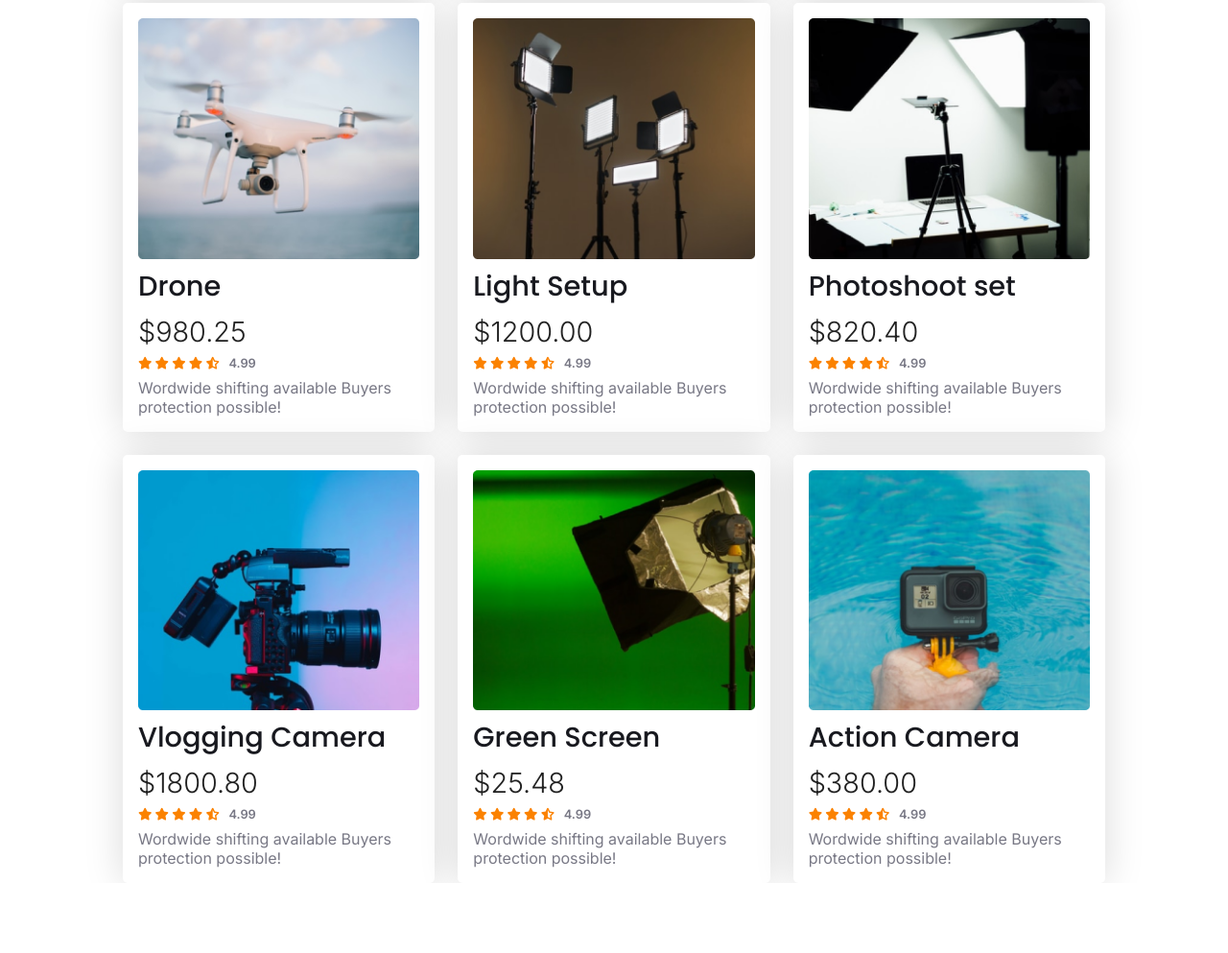
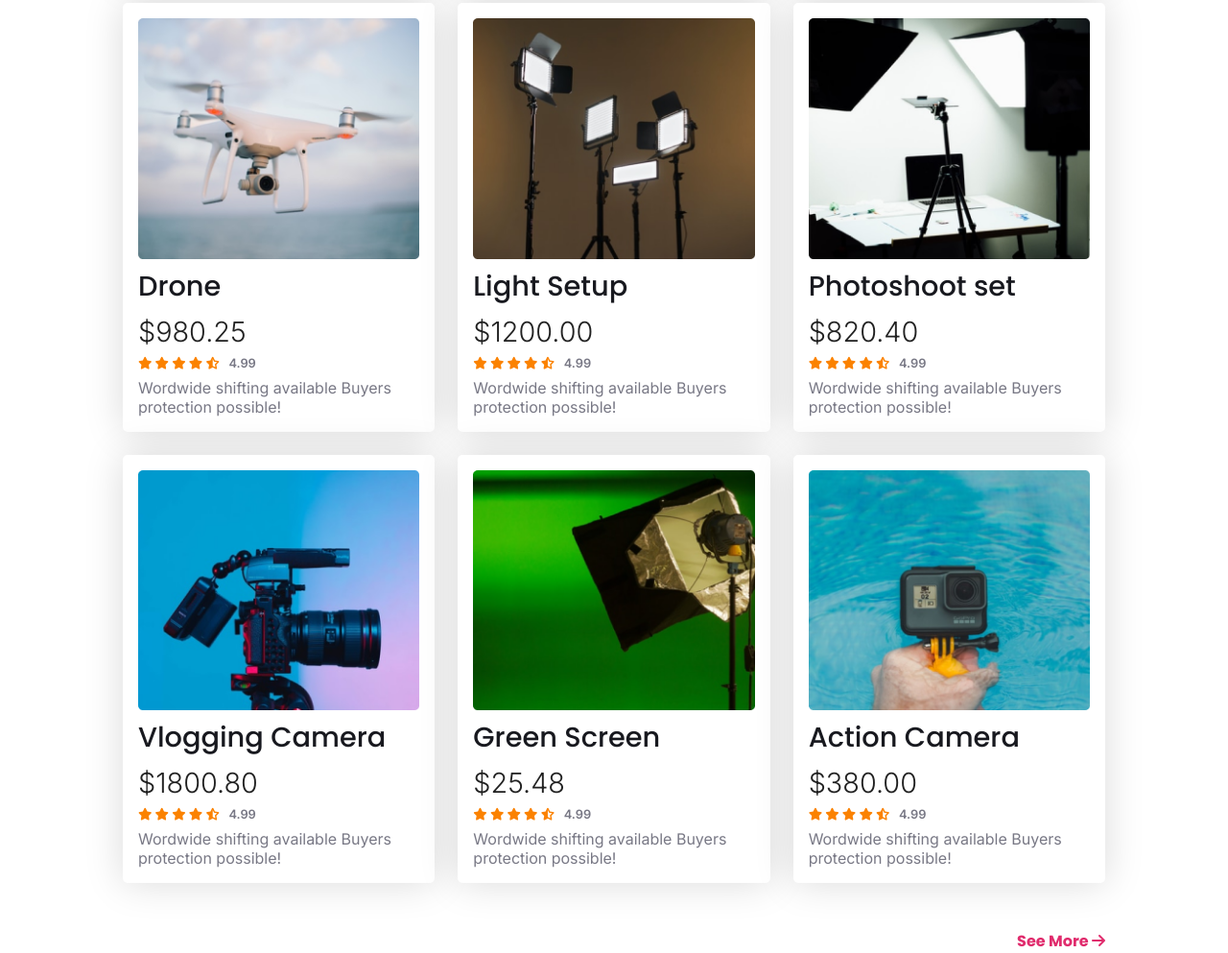
Before and after one commit to purnadebpaul64/ph-influencer-gear, a plain HTML site: page index.html in a window 1280 px wide. Shown: the part 1440-2433 px from the top of the page at 96% size. Before the commit the page ends 2360 px from the top, so only its background shows below. Drawn offline with Linux system fonts and the light colour scheme.

Commit message:
updated popular collection section

```diff
--- a/index.html
+++ b/index.html
@@ -208,6 +208,9 @@
             <p>Wordwide shifting available Buyers protection possible!</p>
           </div>
         </div>
+        <div class="see-more">
+          <p>See More <i class="fa-solid fa-arrow-right"></i></p>
+        </div>
       </section>
     </main>
     <footer></footer>
--- a/styles/style.css
+++ b/styles/style.css
@@ -151,3 +151,10 @@ nav {
   color: var(--dark-4);
   font-family: "Inter", serif;
 }
+.see-more {
+  color: var(--pri-c);
+  font-size: 1rem;
+  font-weight: 700;
+  text-align: right;
+  padding-top: 3rem;
+}
```
